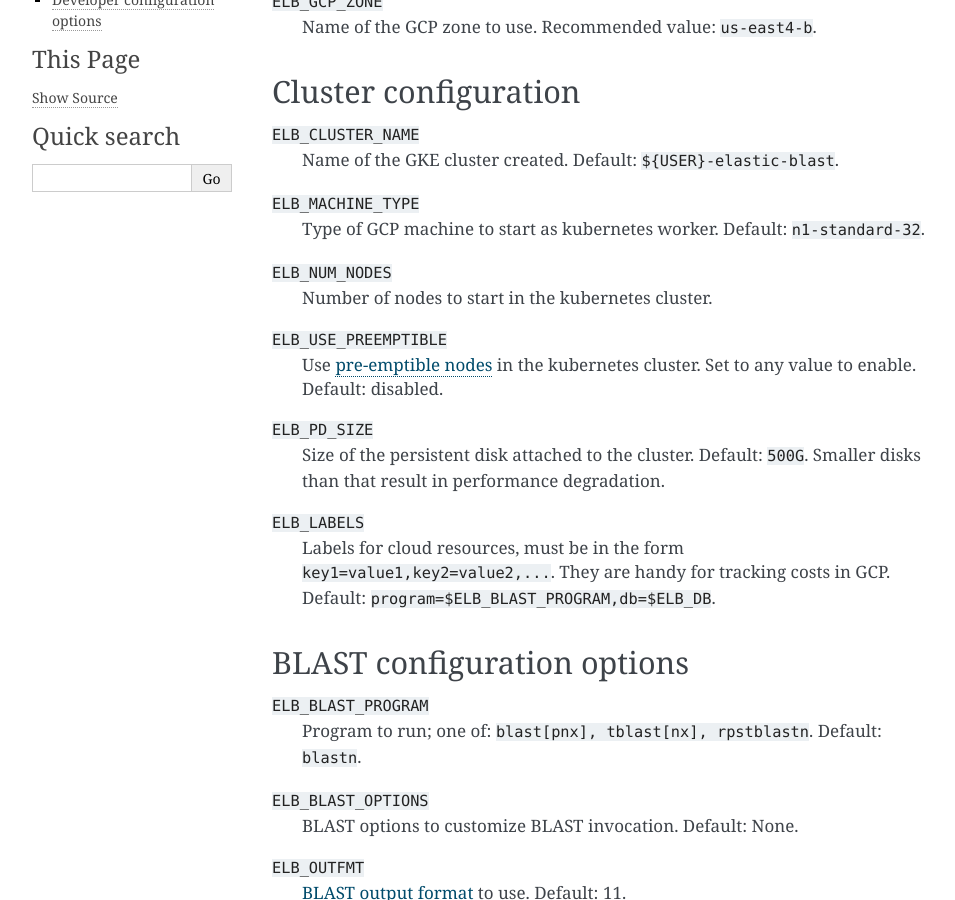
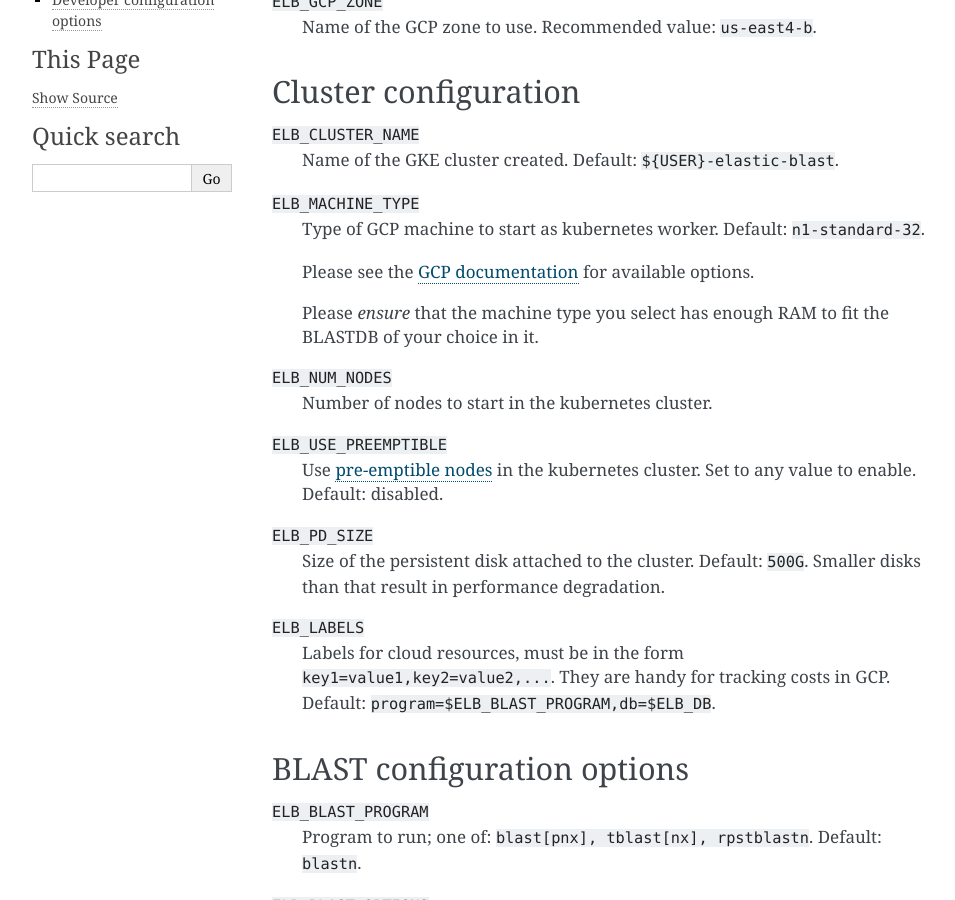
Before and after one commit to ncbi/elastic-blast-docs, a Sphinx documentation site: the page built from docs/source/configuration.rst, in a window 1280 px wide and 900 px high, scrolled down 315 px. Shown: the whole window, without its empty margins (148-1103 px from the left). Built offline with Sphinx 7.4.7, drawn with Linux system fonts in a browser that asks for light colours.

Commit message:
Add note about machine types and RAM

```diff
--- a/docs/source/configuration.rst
+++ b/docs/source/configuration.rst
@@ -18,6 +18,11 @@ Cluster configuration
     Name of the GKE cluster created. Default: ``${USER}-elastic-blast``.
 ``ELB_MACHINE_TYPE``
     Type of GCP machine to start as kubernetes worker. Default: ``n1-standard-32``.
+
+    Please see the `GCP documentation <https://cloud.google.com/compute/docs/machine-types#general_purpose>`_ for available options.
+
+    Please *ensure* that the machine type you select has enough RAM to fit the BLASTDB of your choice in it.
+
 ``ELB_NUM_NODES``
     Number of nodes to start in the kubernetes cluster.
 ``ELB_USE_PREEMPTIBLE``
```
